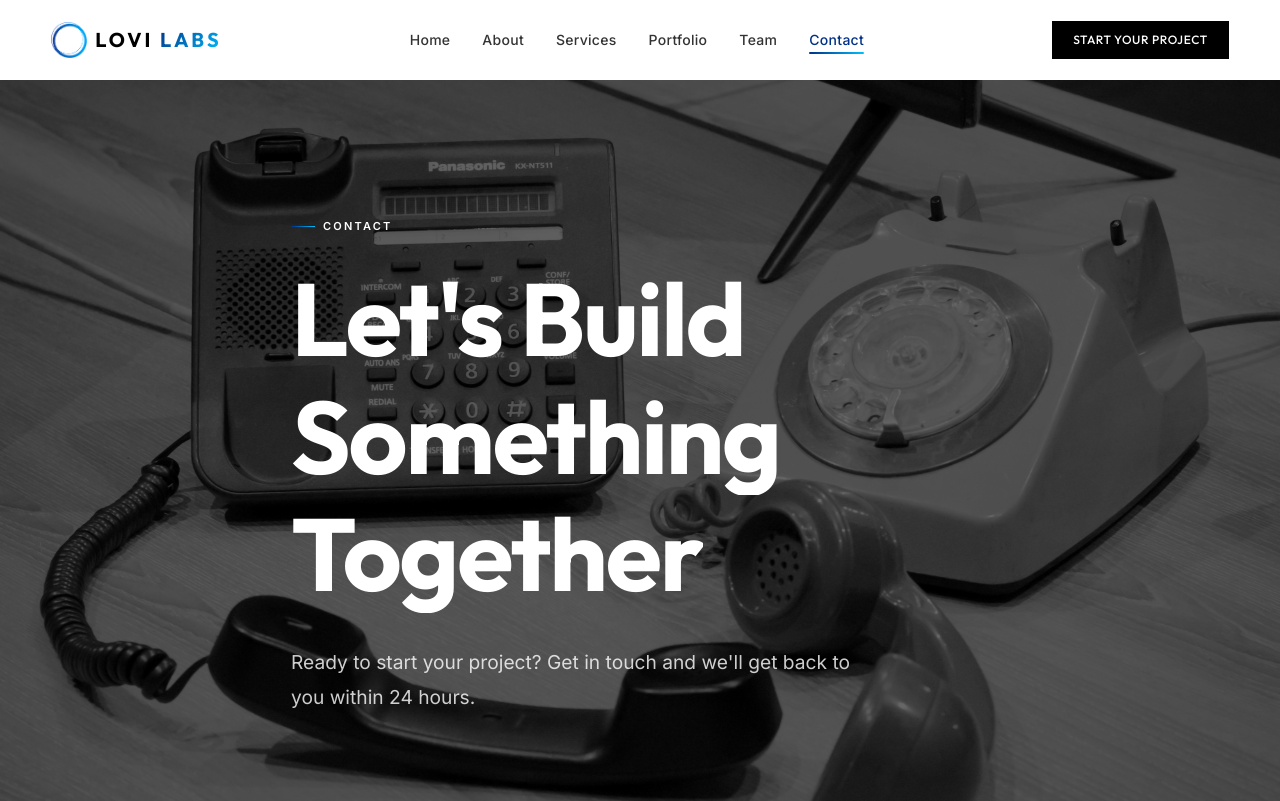
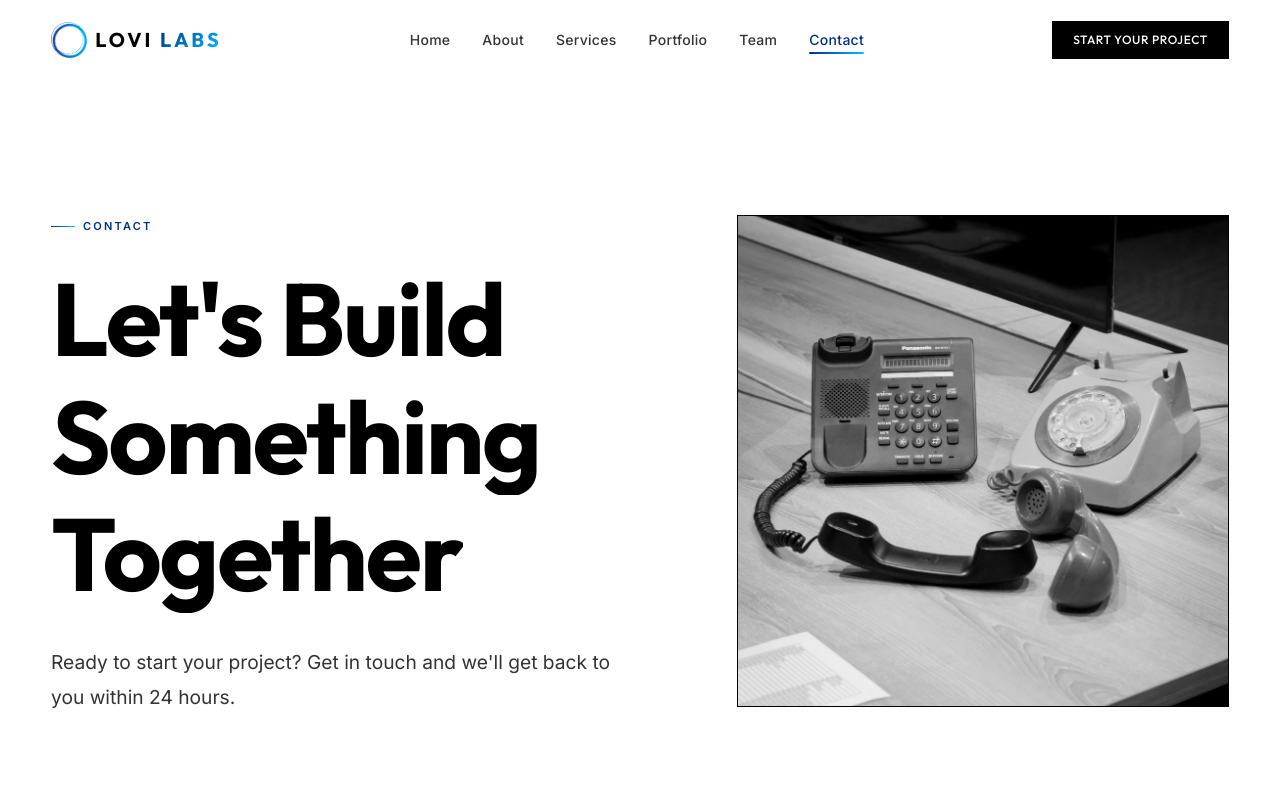
Before and after one commit to reshika1219/lovilabs, a Next.js app: page /contact in a window 1280 px wide. Shown: the top 801 px of the page. Built offline with nearby package versions, Linux system fonts and the light colour scheme.

Commit message:
style: fix image cropping and layout sizing based on feedback

```diff
--- a/src/app/about/about.css
+++ b/src/app/about/about.css
@@ -74,8 +74,8 @@
 .about-mission__image-container {
   position: relative;
   width: 100%;
-  aspect-ratio: 16 / 9;
-  margin-top: var(--space-4xl);
+  aspect-ratio: 4 / 5;
+  margin-top: var(--space-xl);
   border: 1px solid var(--color-black);
   overflow: hidden;
 }
--- a/src/app/contact/contact.css
+++ b/src/app/contact/contact.css
@@ -8,22 +8,20 @@
   overflow: hidden;
   border-bottom: 1px solid var(--color-black);
   padding: var(--space-4xl) 0;
-  min-height: 50vh;
-  display: flex;
+}
+
+.contact-hero__grid {
+  display: grid;
+  grid-template-columns: 1.2fr 1fr;
+  gap: var(--space-3xl);
   align-items: center;
 }
 
-.contact-hero__bg {
-  position: absolute;
-  inset: 0;
-  z-index: 1;
-}
-
-.contact-hero__overlay {
-  position: absolute;
-  inset: 0;
-  background: rgba(0, 0, 0, 0.6);
-  z-index: 2;
+.contact-hero__image-container {
+  position: relative;
+  width: 100%;
+  aspect-ratio: 1 / 1;
+  border: 1px solid var(--color-black);
 }
 
 .contact-hero__content {
@@ -35,20 +33,15 @@
 .contact-hero__title {
   font-size: var(--text-h1);
   font-weight: var(--weight-bold);
-  color: var(--color-white);
+  color: var(--color-black);
   margin-bottom: var(--space-lg);
 }
 
 .contact-hero__subtitle {
   font-size: var(--text-body-lg);
-  color: rgba(255, 255, 255, 0.8);
+  color: var(--color-dark-gray);
   line-height: 1.8;
   max-width: 560px;
-}
-
-.contact-hero .overline {
-  color: var(--color-white);
-  border-bottom-color: var(--color-white);
 }
 
 /* Contact Section */
@@ -227,6 +220,9 @@
 
 /* Responsive */
 @media (max-width: 1024px) {
+  .contact-hero__grid {
+    grid-template-columns: 1fr;
+  }
   .contact-layout {
     grid-template-columns: 1fr;
     gap: var(--space-2xl);
--- a/src/app/contact/page.js
+++ b/src/app/contact/page.js
@@ -62,11 +62,8 @@ export default function ContactPage() {
     <div className="page-content">
       {/* Hero */}
       <section className="contact-hero section">
-        <div className="contact-hero__bg">
-          <Image src="/assets/contact-bg.jpg" alt="Contact Lovi Labs" fill style={{ objectFit: 'cover', filter: 'grayscale(100%)' }} priority />
-          <div className="contact-hero__overlay"></div>
-        </div>
-        <div className="container contact-hero__content">
+        <div className="container contact-hero__grid">
+          <div className="contact-hero__content">
             <ScrollReveal>
               <span className="overline">Contact</span>
             </ScrollReveal>
@@ -82,6 +79,12 @@ export default function ContactPage() {
               <p className="contact-hero__subtitle">
                 Ready to start your project? Get in touch and we&apos;ll get back to you within 24 hours.
               </p>
+            </ScrollReveal>
+          </div>
+          <ScrollReveal delay={0.4} direction="right">
+            <div className="contact-hero__image-container">
+              <Image src="/assets/contact-bg.jpg" alt="Contact Lovi Labs" fill style={{ objectFit: 'cover', filter: 'grayscale(100%)' }} priority />
+            </div>
           </ScrollReveal>
         </div>
       </section>
```
Lines whose indentation alone changed are shown as unchanged.
